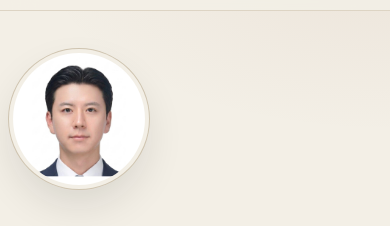
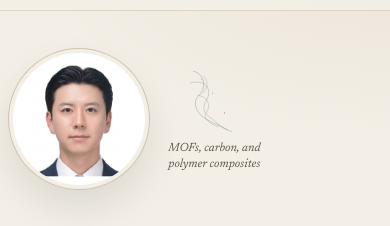
Before and after one commit to mmbb1805/minbeom, a plain HTML site: page index.html in a window 390 px wide. Shown: the part 57-283 px from the top of the page. Drawn offline with nearby package versions, Linux system fonts and the light colour scheme.

Commit message:
Restore the small fiber drawing beside the portrait. (#3)
Keep the line illustration under the photo on wide screens and next to it on narrow ones, at a size that stays secondary to the portrait.

Co-authored-by: Cursor Agent <cursoragent@cursor.com>
Co-authored-by: mmbb1805 <mmbb1805@users.noreply.github.com>

```diff
--- a/index.html
+++ b/index.html
@@ -64,9 +64,23 @@
   <main id="main">
     <section class="hero" id="about" aria-labelledby="name">
       <div class="wrap hero-grid">
-        <figure class="portrait">
-          <img src="assets/minbeom-kim.jpg" width="720" height="720" alt="Portrait of Minbeom Kim" fetchpriority="high">
-        </figure>
+        <div class="hero-aside">
+          <figure class="portrait">
+            <img src="assets/minbeom-kim.jpg" width="720" height="720" alt="Portrait of Minbeom Kim" fetchpriority="high">
+          </figure>
+          <div class="hero-mark" aria-hidden="true">
+            <svg viewBox="0 0 360 460" fill="none" xmlns="http://www.w3.org/2000/svg">
+              <path d="M40 40c80 20 90 110 40 160s-20 120 50 160 90 40 140 70" stroke="currentColor" stroke-width="1.4"/>
+              <path d="M20 120c100-30 150 40 110 110s-10 90 40 130 70 70 130 80" stroke="currentColor" stroke-width="1.2"/>
+              <path d="M70 200c70 10 90 70 60 110s20 80 80 100" stroke="currentColor" stroke-width="1.1"/>
+              <path d="M110 70c40 50 20 90-10 120" stroke="currentColor" stroke-width="1"/>
+              <circle cx="248" cy="318" r="3.2" fill="currentColor"/>
+              <circle cx="168" cy="186" r="2.6" fill="currentColor"/>
+              <circle cx="96" cy="92" r="2.2" fill="currentColor"/>
+            </svg>
+            <p>MOFs, carbon, and polymer composites</p>
+          </div>
+        </div>
         <div class="hero-copy">
           <p class="eyebrow">Curriculum vitae</p>
           <h1 id="name">Minbeom Kim</h1>
--- a/style.css
+++ b/style.css
@@ -248,14 +248,19 @@ a:hover { text-decoration-thickness: 2px; }
   align-items: center;
 }
 
-.portrait {
+.hero-aside {
   grid-column: 2;
   grid-row: 1;
-  margin: 0;
-  justify-self: end;
+  display: flex;
+  flex-direction: column;
+  align-items: center;
+  justify-content: center;
+  gap: 1.15rem;
 }
 
 .hero-copy { grid-column: 1; grid-row: 1; }
+
+.portrait { margin: 0; }
 
 .portrait img {
   display: block;
@@ -276,6 +281,28 @@ a:hover { text-decoration-thickness: 2px; }
     0 0 0 4px var(--bg),
     0 0 0 5px color-mix(in srgb, var(--pine) 55%, var(--line-strong)),
     0 18px 42px rgba(0, 0, 0, 0.45);
+}
+
+.hero-mark {
+  width: 7.25rem;
+  color: var(--pine);
+}
+
+.hero-mark svg {
+  display: block;
+  width: 4.5rem;
+  height: auto;
+  margin-inline: auto;
+}
+
+.hero-mark p {
+  margin: 0.3rem 0 0;
+  font-family: var(--serif);
+  font-style: italic;
+  font-size: 0.8rem;
+  line-height: 1.35;
+  text-align: center;
+  color: var(--muted);
 }
 
 .eyebrow,
@@ -738,11 +765,20 @@ cite { font-style: italic; }
   body.nav-open .site-nav { display: flex; }
   .site-nav a { font-size: 1.05rem; padding: 0.45rem 0; }
   .hero-grid { grid-template-columns: 1fr; }
-  .portrait,
+  .hero-aside,
   .hero-copy { grid-column: 1; }
-  .portrait { grid-row: 1; justify-self: start; }
+  .hero-aside {
+    grid-row: 1;
+    flex-direction: row;
+    align-items: center;
+    justify-content: flex-start;
+    gap: 1.1rem;
+  }
   .hero-copy { grid-row: 2; }
   .portrait img { width: clamp(8.25rem, 28vw, 11rem); }
+  .hero-mark { width: 6.5rem; }
+  .hero-mark svg { width: 3.4rem; }
+  .hero-mark p { font-size: 0.75rem; }
   .scholar-link { margin-left: 0; }
 }
 
@@ -795,6 +831,7 @@ cite { font-style: italic; }
   }
 
   .site-header,
+  .hero-mark,
   .filters,
   .skip,
   .menu-btn,
@@ -820,10 +857,11 @@ cite { font-style: italic; }
     gap: 1rem 1.25rem;
   }
 
-  .portrait {
+  .hero-aside {
     grid-column: 2;
     grid-row: 1;
-    justify-self: end;
+    display: flex;
+    justify-content: flex-end;
   }
 
   .hero-copy { grid-column: 1; grid-row: 1; }
```
